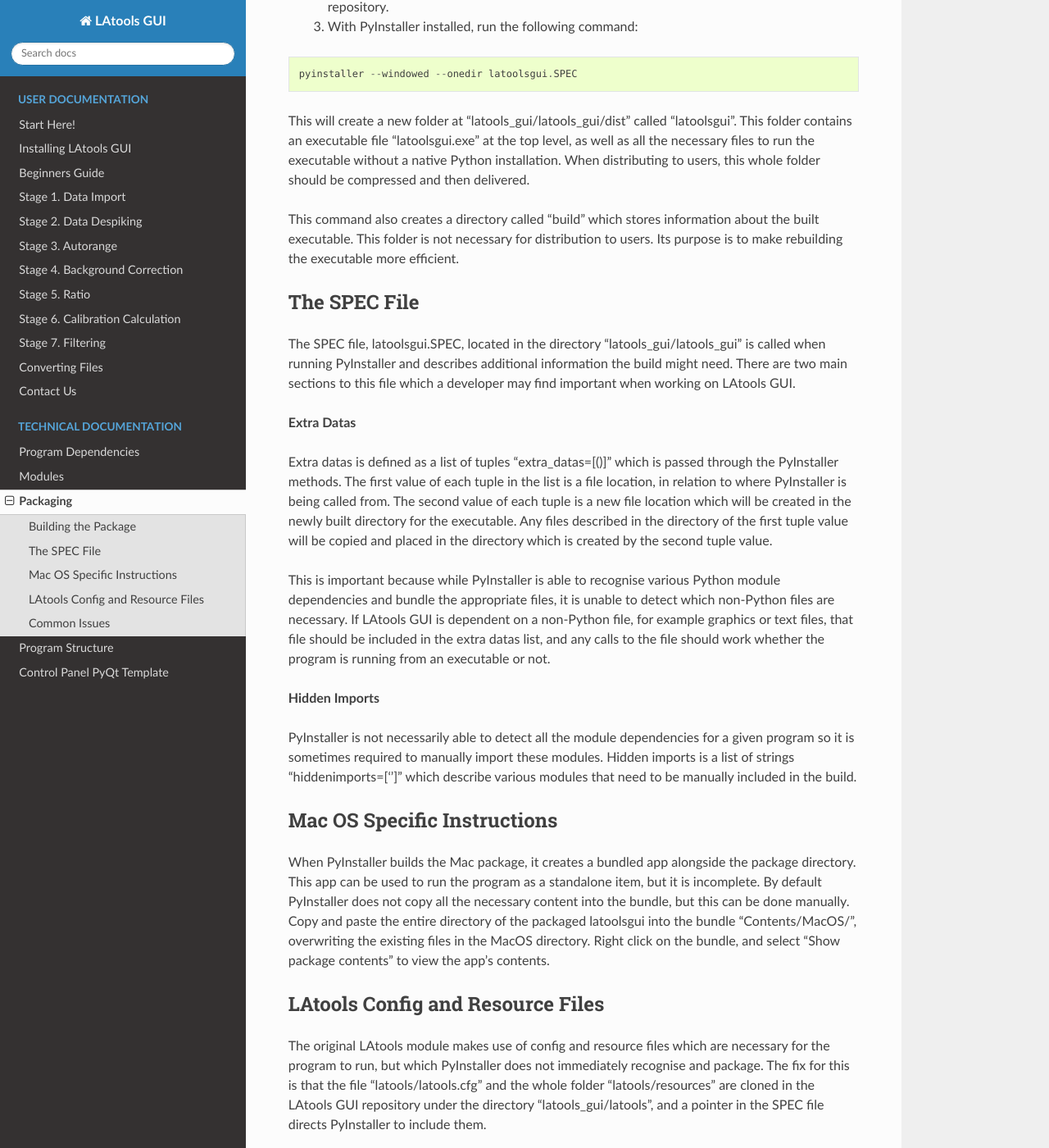
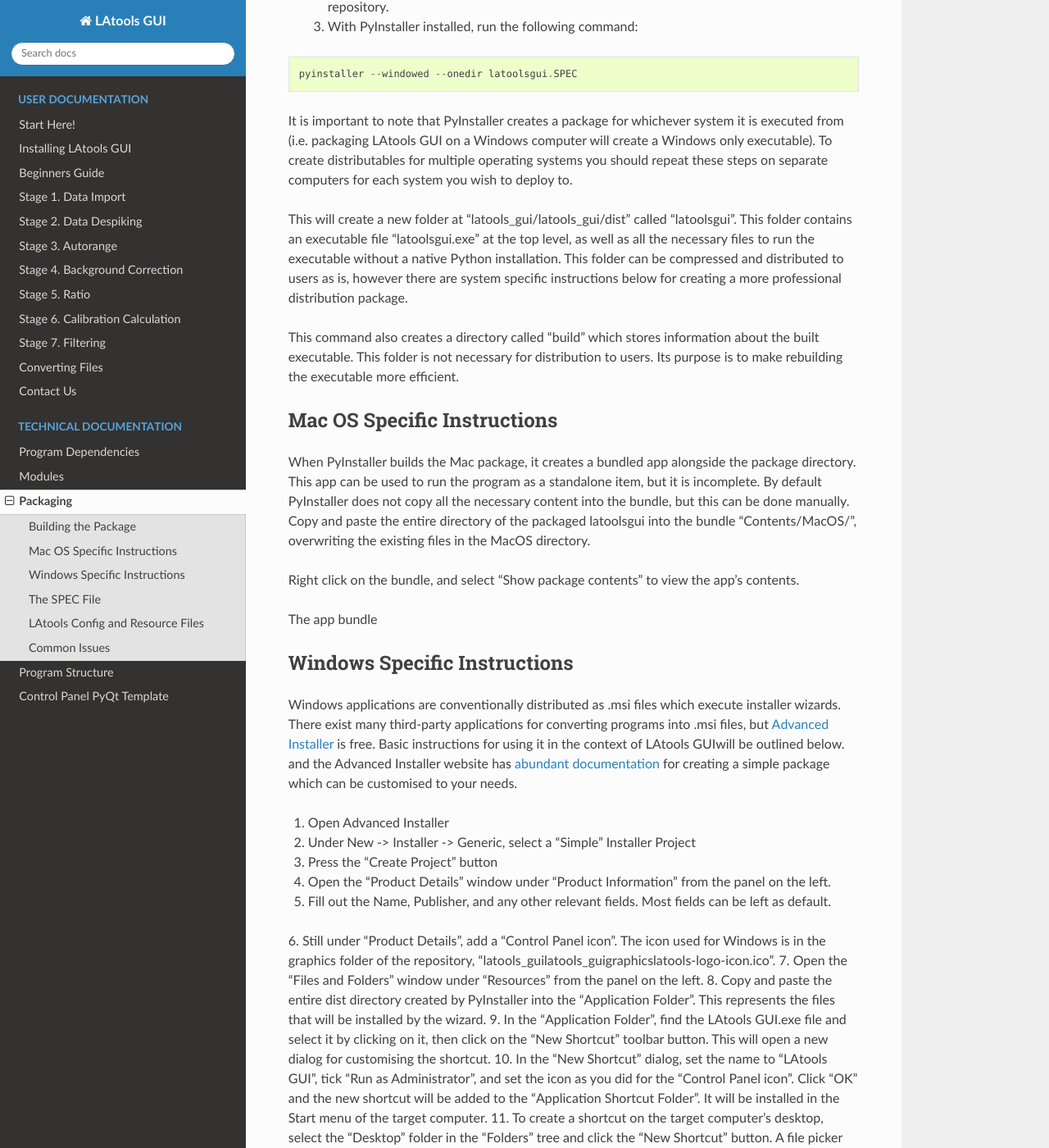
Before and after one commit to oscarbranson/latools_gui, a Sphinx documentation site: the page built from docs/source/backend/packaging.rst, in a window 1280 px wide and 1400 px high, scrolled down 435 px. Shown: the whole window at 82% size. Built offline with Sphinx 7.4.7 and the Read the Docs theme 2.0.0, drawn with Linux system fonts in a browser that asks for light colours; some of the changed text lies outside the part shown.

Commit message:
Updated packaging documentation.

```diff
--- a/docs/source/backend/packaging.rst
+++ b/docs/source/backend/packaging.rst
@@ -19,12 +19,68 @@ The step by step procedure for building an executable file for LAtools GUI is as
 
     pyinstaller --windowed --onedir latoolsgui.SPEC
 
+It is important to note that PyInstaller creates a package for whichever system it is executed from (i.e. packaging
+LAtools GUI on a Windows computer will create a Windows only executable). To create distributables for multiple
+operating systems you should repeat these steps on separate computers for each system you wish to deploy to.
+
 This will create a new folder at "latools_gui/latools_gui/dist" called "latoolsgui". This folder contains an executable
 file "latoolsgui.exe" at the top level, as well as all the necessary files to run the executable without a native
-Python installation. When distributing to users, this whole folder should be compressed and then delivered.
+Python installation. This folder can be compressed and distributed to users as is, however there are system specific
+instructions below for creating a more professional distribution package.
 
 This command also creates a directory called "build" which stores information about the built executable. This folder
 is not necessary for distribution to users. Its purpose is to make rebuilding the executable more efficient.
+
+
+Mac OS Specific Instructions
+============================
+
+When PyInstaller builds the Mac package, it creates a bundled app alongside the package directory.
+This app can be used to run the program as a standalone item, but it is incomplete. By default
+PyInstaller does not copy all the necessary content into the bundle, but this can be done manually.
+Copy and paste the entire directory of the packaged latoolsgui into the bundle "Contents/MacOS/",
+overwriting the existing files in the MacOS directory.
+
+Right click on the bundle, and select "Show package contents" to view the app's contents.
+
+The app bundle
+
+
+Windows Specific Instructions
+============================
+
+Windows applications are conventionally distributed as .msi files which execute installer wizards. There exist
+many third-party applications for converting programs into .msi files, but
+`Advanced Installer <https://www.advancedinstaller.com/>`_ is free. Basic instructions for using it in the context of
+LAtools GUIwill be outlined below. and the Advanced Installer website has
+`abundant documentation <https://www.advancedinstaller.com/user-guide/tutorial-simple.html/>`_ for creating a
+simple package which can be customised to your needs.
+
+1. Open Advanced Installer
+2. Under New -> Installer -> Generic, select a "Simple" Installer Project
+3. Press the "Create Project" button
+4. Open the "Product Details" window under "Product Information" from the panel on the left.
+5. Fill out the Name, Publisher, and any other relevant fields. Most fields can be left as default.
+6. Still under "Product Details", add a "Control Panel icon". The icon used for Windows is in the graphics folder of the
+repository, "latools_gui\latools_gui\graphics\latools-logo-icon.ico".
+7. Open the "Files and Folders" window under "Resources" from the panel on the left.
+8. Copy and paste the entire dist directory created by PyInstaller into the "Application Folder". This represents the
+files that will be installed by the wizard.
+9. In the "Application Folder", find the LAtools GUI.exe file and select it by clicking on it, then click on the "New
+Shortcut" toolbar button. This will open a new dialog for customising the shortcut.
+10. In the "New Shortcut" dialog, set the name to "LAtools GUI", tick "Run as Administrator", and set the icon as
+you did for the "Control Panel icon". Click "OK" and the new shortcut will be added to the "Application Shortcut
+Folder". It will be installed in the Start menu of the target computer.
+11. To create a shortcut on the target computer's desktop, select the "Desktop" folder in the "Folders" tree and click
+the "New Shortcut" button. A file picker dialog will open up for selecting the target of the shortcut.
+12. Select the LATools GUI.exe file in the "Application Folder" and click "OK". A "New Shortcut" dialog will open.
+Fill it out just as you did for the Start menu shortcut and click "OK".
+13. Click on the "Build" toolbar button, select a destination for the build files and wait for the project to build.
+
+Building the Advanced Installer project will create multiple files. The parent directory will contain an Advanced
+Installer project which can be reopened with Advanced Installer for modifying the project at later dates. There
+will also be a folder named "LAtools GUI-SetupFiles" and within will be a single .msi Windows Installer file.
+This file can be sent to any other Windows computer and executed to install LAtools GUI with shortcuts.
 
 
 The SPEC File
@@ -52,17 +108,6 @@ calls to the file should work whether the program is running from an executable
 PyInstaller is not necessarily able to detect all the module dependencies for a given program so it is sometimes
 required to manually import these modules. Hidden imports is a list of strings "hiddenimports=['']" which describe
 various modules that need to be manually included in the build.
-
-
-Mac OS Specific Instructions
-============================
-When PyInstaller builds the Mac package, it creates a bundled app alongside the package directory.
-This app can be used to run the program as a standalone item, but it is incomplete. By default
-PyInstaller does not copy all the necessary content into the bundle, but this can be done manually.
-Copy and paste the entire directory of the packaged latoolsgui into the bundle "Contents/MacOS/",
-overwriting the existing files in the MacOS directory.
-Right click on the bundle, and select "Show package contents" to view the app's contents.
-
 
 LAtools Config and Resource Files
 ============================
```
